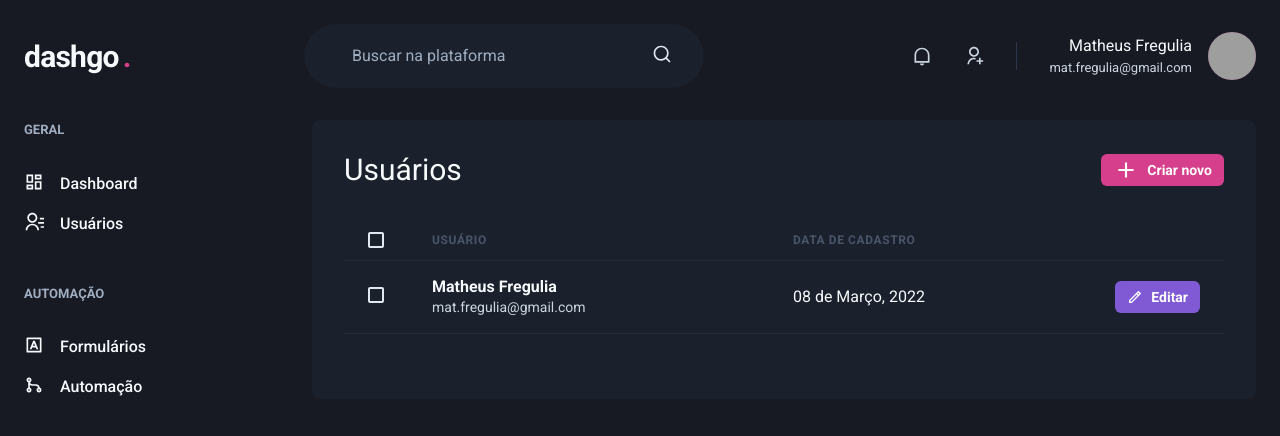
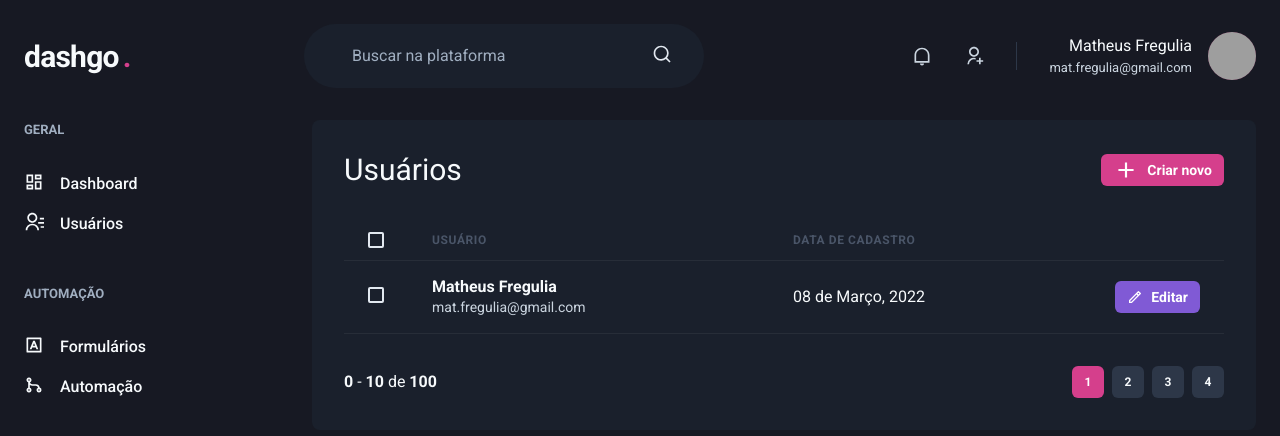
Before and after one commit to MatFregulia/Dashgo, a Next.js app: page /users in a window 1280 px wide. Shown: the top 436 px of the page. Built offline with nearby package versions, Linux system fonts and the light colour scheme; grey boxes are pictures that could not be loaded.

Commit message:
Componente: Pagination

```diff
--- /dev/null
+++ b/src/components/Pagination.tsx
@@ -0,0 +1,65 @@
+import { Box, Button, Stack } from "@chakra-ui/react";
+
+export function Pagination() {
+    return (
+        <Stack
+            direction="row"
+            spacing="6"
+            mt="8"
+            justify="space-between"
+            align="center"
+        >
+            <Box>
+                <strong>0</strong> - <strong>10</strong> de <strong>100</strong>
+            </Box>
+            <Stack direction="row" spacing="2">
+                <Button
+                    size="sm"
+                    fontSize="xs"
+                    width="4"
+                    colorScheme="pink"
+                    disabled
+                    _disabled={{
+                        bg: 'pink.500',
+                        cursor: 'default'
+                    }}
+                >
+                    1
+                </Button>
+                <Button
+                    size="sm"
+                    fontSize="xs"
+                    width="4"
+                    bg="gray.700"
+                    _hover={{
+                        bg: 'pink.500',
+                    }}
+                >
+                    2
+                </Button>
+                <Button
+                    size="sm"
+                    fontSize="xs"
+                    width="4"
+                    bg="gray.700"
+                    _hover={{
+                        bg: 'pink.500',
+                    }}
+                >
+                    3
+                </Button>
+                <Button
+                    size="sm"
+                    fontSize="xs"
+                    width="4"
+                    bg="gray.700"
+                    _hover={{
+                        bg: 'pink.500',
+                    }}
+                >
+                    4
+                </Button>
+            </Stack>
+        </Stack>
+    );
+}
--- a/src/pages/users/index.tsx
+++ b/src/pages/users/index.tsx
@@ -2,6 +2,7 @@
 import { RiAddLine, RiPencilLine } from "react-icons/ri";
 
 import { Header } from "../../components/Header";
+import { Pagination } from "../../components/Pagination";
 import { Sidebar } from "../../components/Sidebar";
 
 export default function UserLIst() {
@@ -64,6 +65,8 @@
                             </Tr>
                         </Tbody>
                     </Table>
+
+                    <Pagination />
                 </Box>
             </Flex>
         </Box>
```
